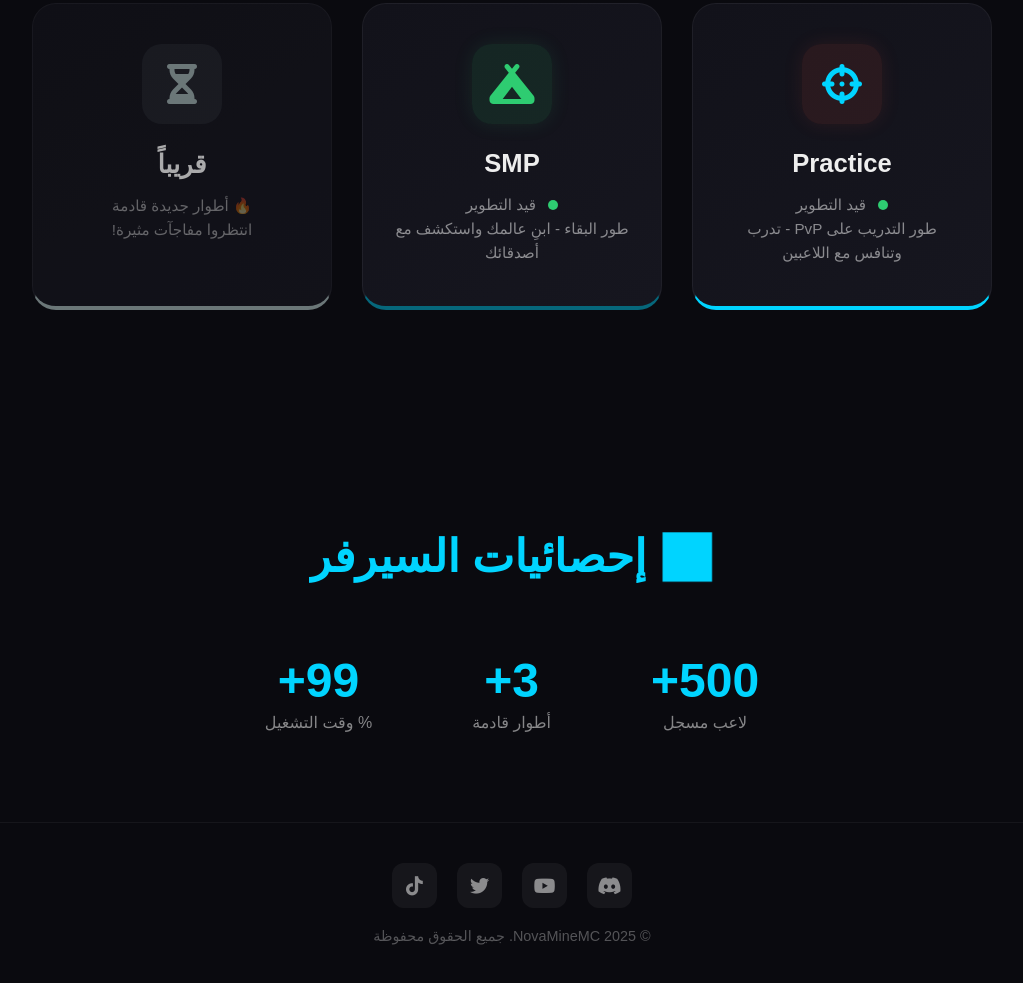
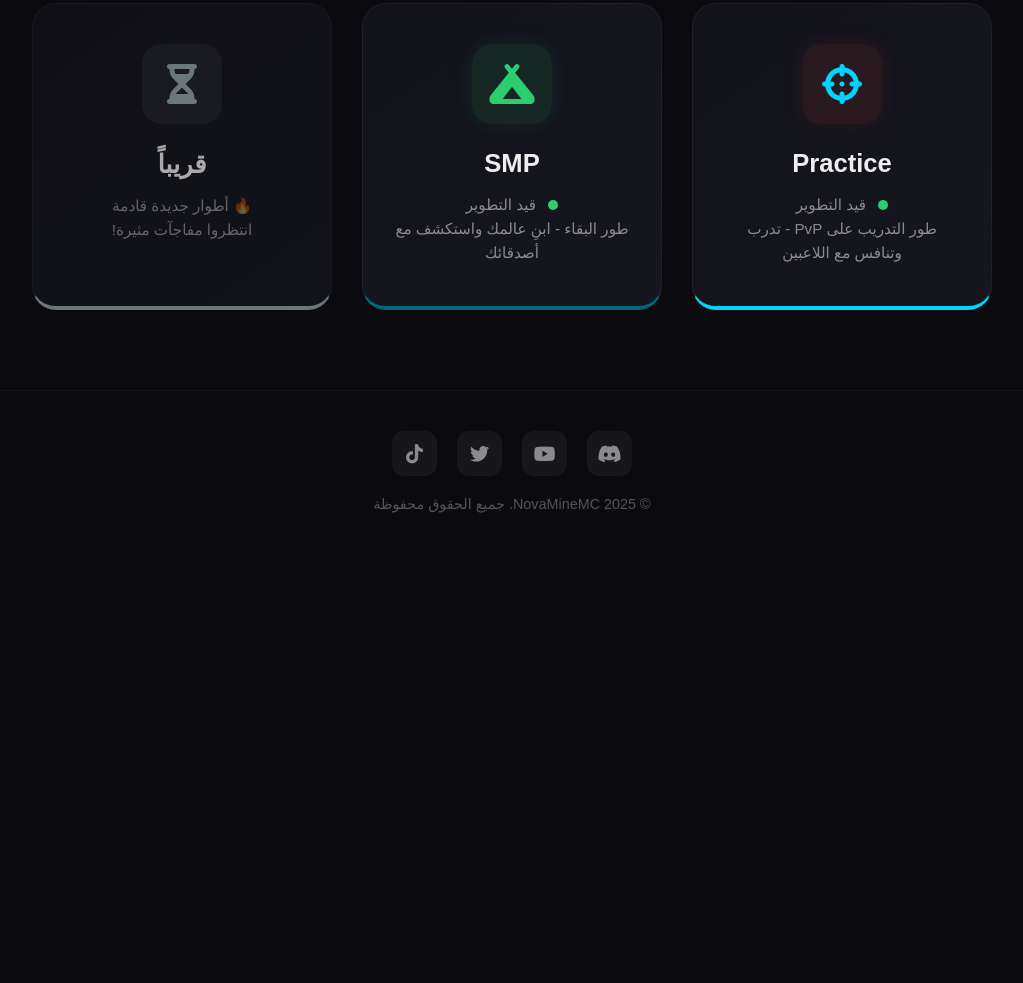
Before and after one commit to Baraaq2010/NovaMineMC, a plain HTML site: page index.html in a window 1280 px wide. Shown: the part 1139-2122 px from the top of the page, without its empty margins (128-1151 px from the left). After the commit the page ends 1691 px from the top, so only its background shows below. Drawn offline with Linux system fonts and the light colour scheme; a small style sheet from the web is missing.

Commit message:
Update index.html

```diff
--- a/index.html
+++ b/index.html
@@ -957,26 +957,7 @@
         </div>
     </div>
 
-    <!-- Stats Section -->
-    <section class="stats-section" id="stats">
-        <div class="section-title">
-            <h2>📊 إحصائيات السيرفر</h2>
-        </div>
-        <div class="stats-grid">
-            <div class="stat-item" data-delay="0">
-                <div class="stat-number" data-target="500">0</div>
-                <div class="stat-label">لاعب مسجل</div>
-            </div>
-            <div class="stat-item" data-delay="200">
-                <div class="stat-number" data-target="3">0</div>
-                <div class="stat-label">أطوار قادمة</div>
-            </div>
-            <div class="stat-item" data-delay="400">
-                <div class="stat-number" data-target="99">0</div>
-                <div class="stat-label">% وقت التشغيل</div>
-            </div>
-        </div>
-    </section>
+
 
     <!-- Footer -->
     <footer class="footer">
```
